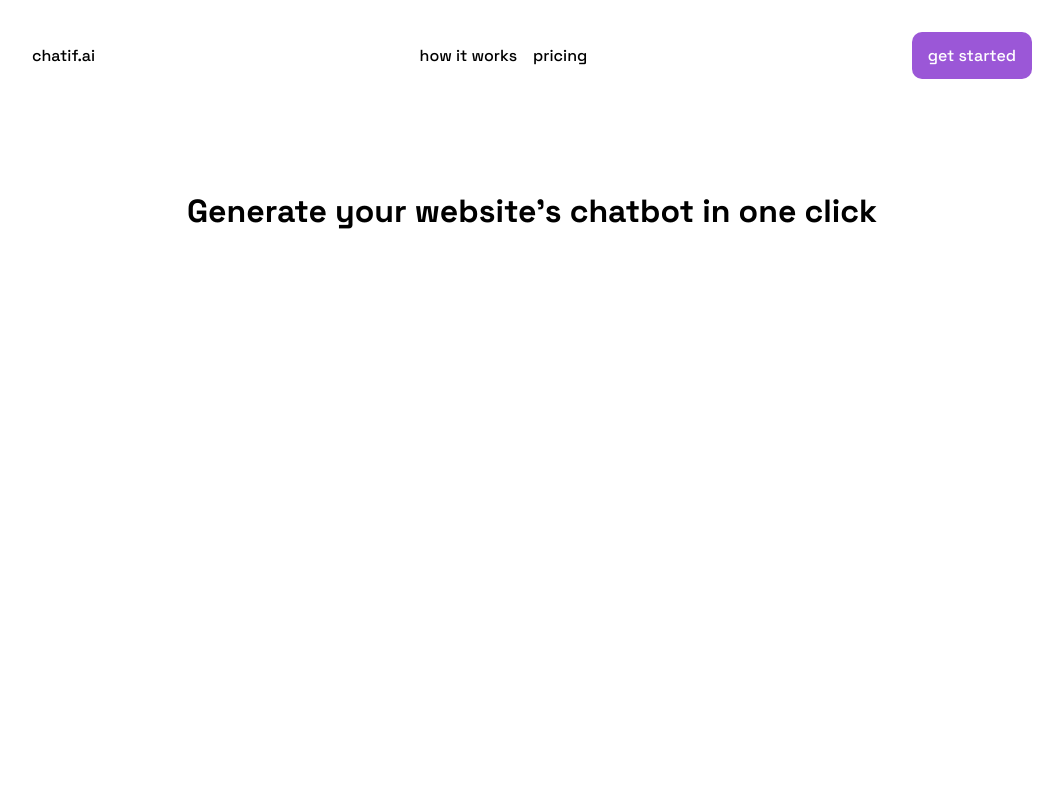
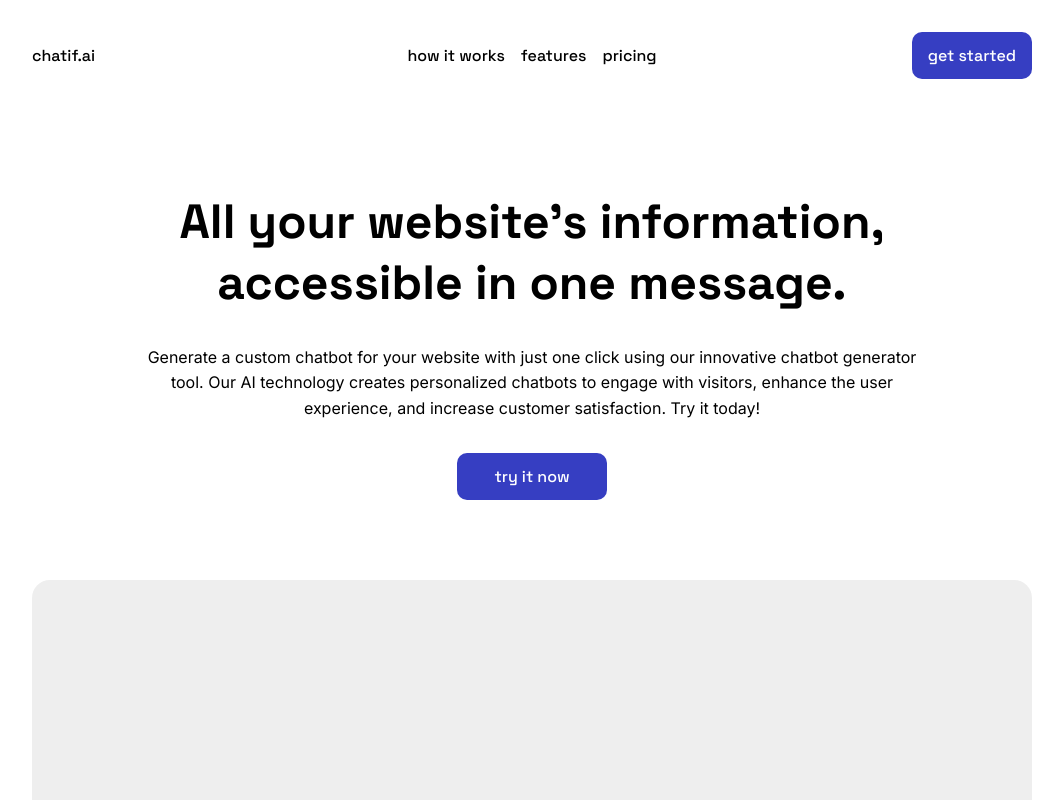
Before and after one commit to naijwu/chatif.ai, a Next.js app: page / in a window 1280 px wide. Shown: the whole page, without its empty margins (108-1171 px from the left). Built offline with nearby package versions, Linux system fonts and the light colour scheme.

Commit message:
updated landing

```diff
--- /dev/null
+++ b/src/components/Button/Button.module.css
@@ -0,0 +1,17 @@
+
+
+.button {
+    font-family: 'Space Grotesk', monospace;
+    padding: 0.8rem 1rem;
+    background-color: var(--color-blue);
+    color: white;
+    border-radius: 10px;
+    cursor: pointer;
+    transition: all 0.13s ease;
+}
+.button:hover {
+    filter: brightness(0.95);
+}
+.button:active {
+    transform: scale(0.98);
+}
--- /dev/null
+++ b/src/components/Button/Button.tsx
@@ -0,0 +1,17 @@
+import { useRouter } from 'next/router'
+import styles from './Button.module.css'
+
+const Button = ({ children, href, minWidth }: { children: any, href: string, minWidth?: number }) => {
+    const router = useRouter()
+
+    return (
+        <div className={styles.button} onClick={()=>router.push(href)} style={minWidth ? {
+            minWidth: `${minWidth}px`,
+            textAlign: 'center'
+        } : {}}>
+            {children}
+        </div>
+    )
+}
+
+export default Button
--- a/src/screens/Landing/Landing.module.css
+++ b/src/screens/Landing/Landing.module.css
@@ -1,15 +1,25 @@
 
 .container {
     width: 100%;
+    padding-bottom: 5rem;
 }
 
 .navigation {
     width: 1000px;
     margin: 0 auto;
-    display: flex;
+    display: grid;
+    grid-template-columns: 1fr 4fr 1fr;
     justify-content: space-between;
     align-items: center;
     padding: 2rem 0;
+}
+.navCenter {
+    display: flex;
+    justify-content: center;
+}
+.navRight {
+    display: flex;
+    justify-content: flex-end;
 }
 
 .brand {
@@ -27,30 +37,31 @@
     cursor: pointer;
 }
 
-.button {
-    font-family: 'Space Grotesk', monospace;
-    padding: 0.8rem 1rem;
-    background-color: var(--colour-purple);
-    color: white;
-    border-radius: 10px;
-    cursor: pointer;
-    transition: all 0.13s ease;
-}
-.button:hover {
-    filter: brightness(0.95);
-}
-.button:active {
-    transform: scale(0.98);
-}
-
 .hero {
     width: 800px;
     margin: 0 auto;
     display: flex;
-    justify-content: center;
+    align-items: center;
     padding: 5rem 0;
+    flex-direction: column;
+    gap: 2rem;
 }
 
 .hero h1 {
     font-family: 'Space Grotesk', monospace;
+    text-align: center;
+    font-size: 3rem;
 }
+
+.hero p {
+    text-align: center;
+    line-height: 160%;
+}
+
+.immerse {
+    width: 1000px;
+    margin: 0 auto;
+    min-height: 400px;
+    background-color: #EEE;
+    border-radius: 18px;
+}
--- a/src/screens/Landing/Landing.tsx
+++ b/src/screens/Landing/Landing.tsx
@@ -1,3 +1,4 @@
+import Button from '@/components/Button/Button'
 import { useRouter } from 'next/router'
 import styles from './Landing.module.css'
 
@@ -7,24 +8,43 @@ const Landing = () => {
     return (
         <div className={styles.container}>
             <div className={styles.navigation}>
+                <div className={styles.navLeft}>
                     <div className={styles.brand}>
                         chatif.ai
                     </div>
+                </div>
+                <div className={styles.navCenter}>
                     <div className={styles.links}>
                         <div className={styles.link}>
                             how it works
                         </div>
                         <div className={styles.link}>
+                            features
+                        </div>
+                        <div className={styles.link}>
                             pricing
                         </div>
                     </div>
-                <div className={styles.button} onClick={()=>router.push('/client')}>
+                </div>
+                <div className={styles.navRight}>
+                    <Button href={"/client"}>
                         get started
+                    </Button>
                 </div>
             </div>
 
             <div className={styles.hero}>
-                <h1>{`Generate your website's chatbot in one click`}</h1>
+                <h1>{`All your website's information, accessible in one message.`}</h1>
+                <p>
+                    {`Generate a custom chatbot for your website with just one click using our innovative chatbot generator tool. Our AI technology creates personalized chatbots to engage with visitors, enhance the user experience, and increase customer satisfaction. Try it today!`}
+                </p>
+                <Button href={"/client"} minWidth={150}>
+                    try it now
+                </Button>
+            </div>
+
+            <div className={styles.immerse}>
+
             </div>
         </div>
     )
--- a/src/styles/globals.css
+++ b/src/styles/globals.css
@@ -3,7 +3,7 @@
 
 :root {
 
-  --colour-purple: #9B57D7;
+  --color-purple: #9B57D7;
   --color-blue: #363EC2;
   --color-ui-1: #777B83;
   --color-ui-2: #272B35;
```
Lines whose indentation alone changed are shown as unchanged.
